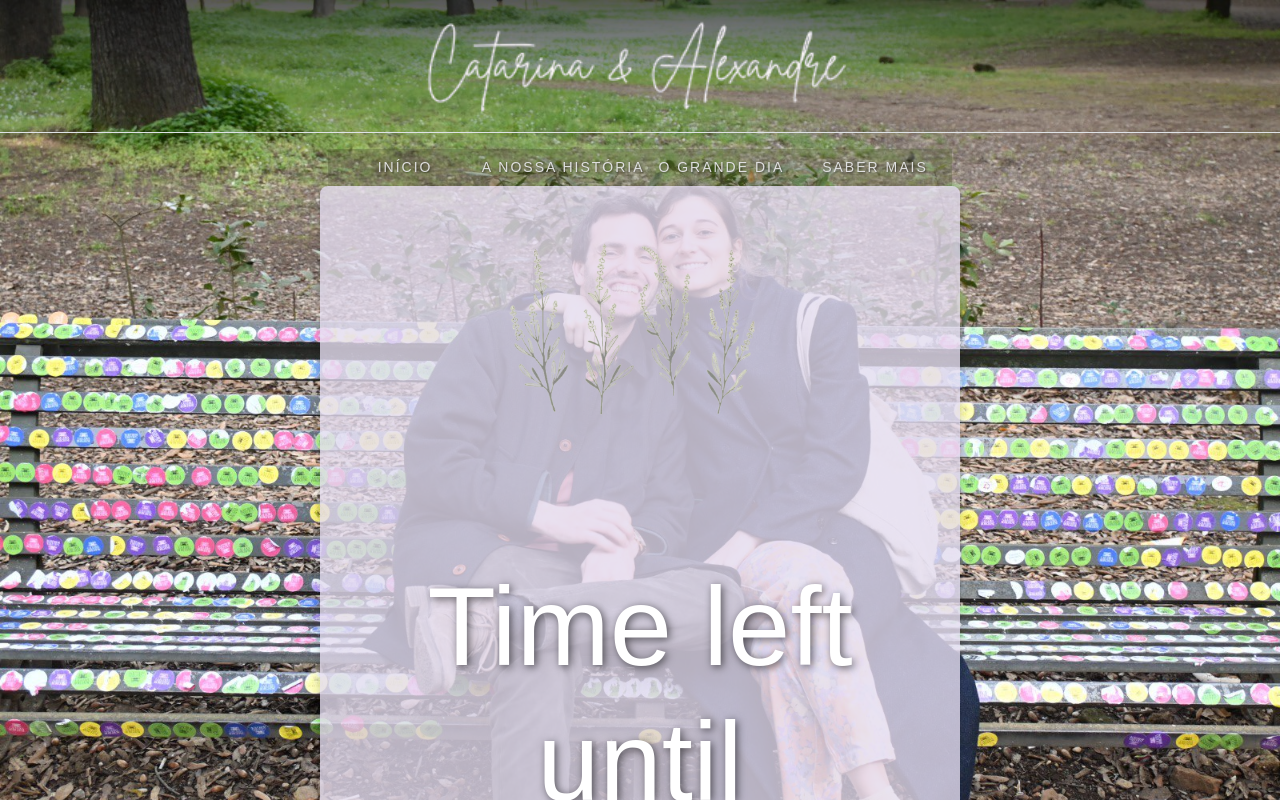
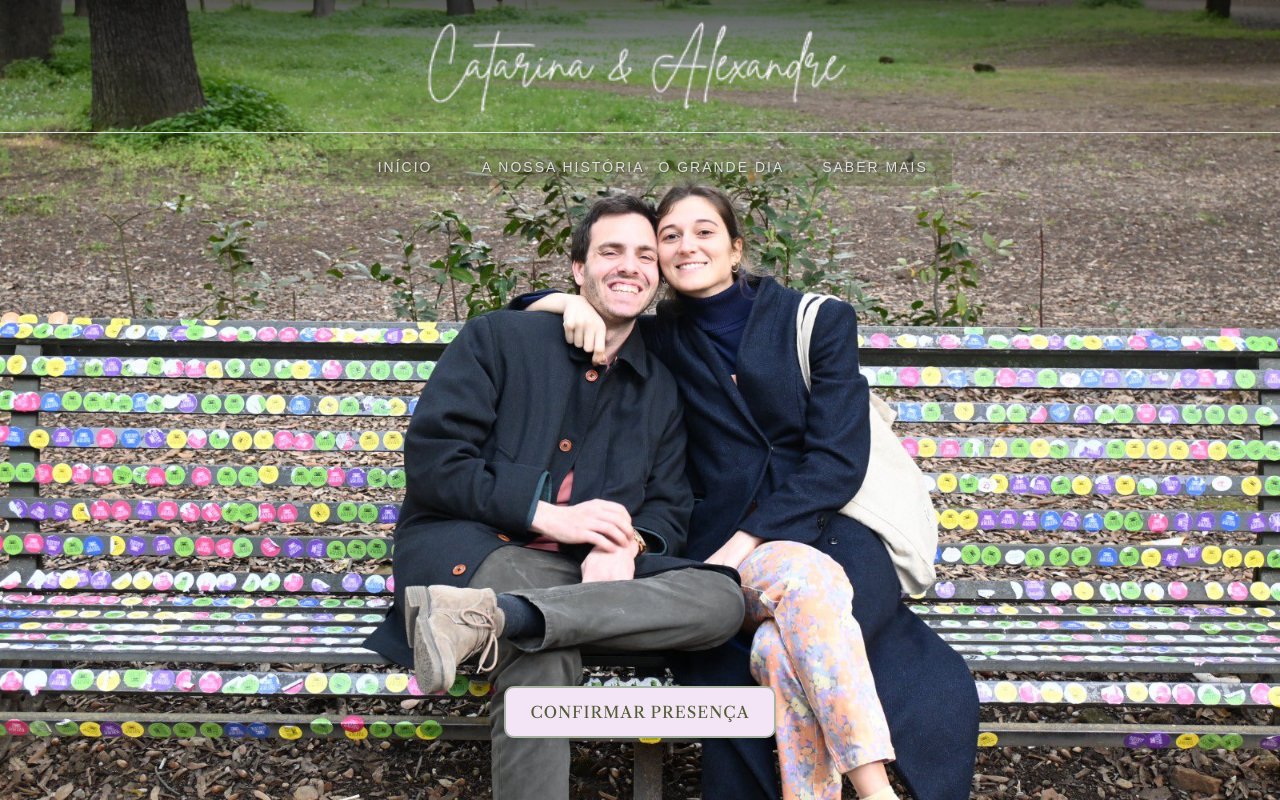
Before and after one commit to marianaGOD/cacalewedding, a React (Vite) app: page / in a window 1280 px wide. Shown: the top 800 px of the page. Built offline with nearby package versions, Linux system fonts and the light colour scheme; a web font is replaced by a local one.

Commit message:
Comment CountDown

```diff
--- a/src/App.css
+++ b/src/App.css
@@ -44,7 +44,8 @@ body::-webkit-scrollbar {
   justify-content: center;
   align-items: center;
   width: 100%;
-  min-height: 100vh;
+  /* min-height: 100vh; */
+  padding-top: 400px;
 }
 
 
--- a/src/Pages/HomePage.jsx
+++ b/src/Pages/HomePage.jsx
@@ -15,12 +15,14 @@ export default function HomePage() {
 
   return (
     <div className="homepage-container">
+      {/*
       <div className="title-container">
         <img src={raminhos} alt="raminhos" style={{ height: "200px" }} />
         <br />
         <CustomCountdown date={targetDate} />
         <br />
       </div>
+      */}
       <button className="rsvp-button" onClick={() => setOpen(true)}>
         Confirmar Presença
       </button>
```
